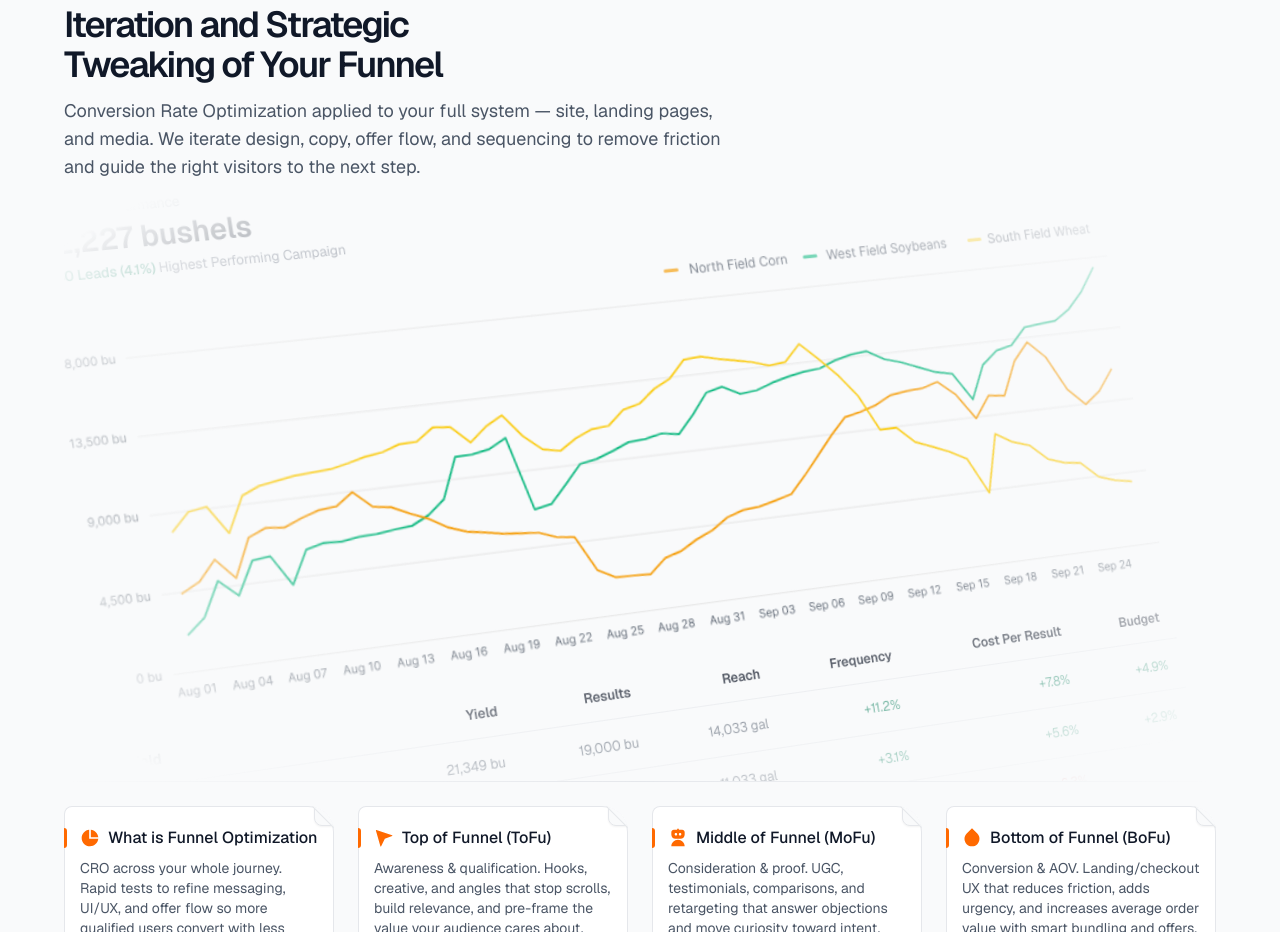
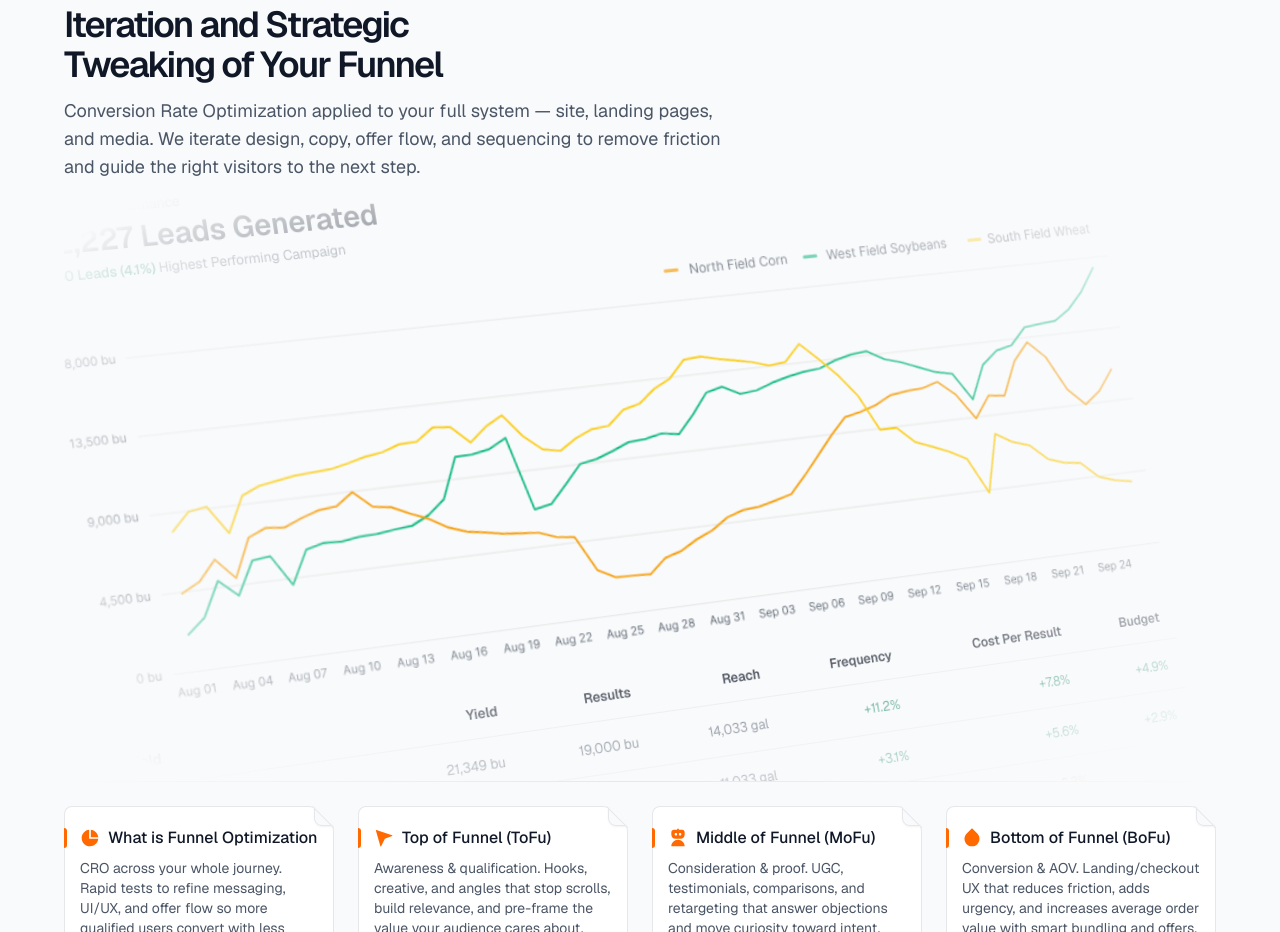
Before and after one commit to telluricaquarian/aclr77, a Next.js app: page / in a window 1280 px wide. Shown: the part 4540-5472 px from the top of the page. Built offline with nearby package versions, Linux system fonts and the light colour scheme.

Commit message:
Update AnalyticsIllustration (FieldPerformance): change table headers and metrics to reflect Meta Ads data

```diff
--- a/src/components/ui/AnalyticsIllustration.tsx
+++ b/src/components/ui/AnalyticsIllustration.tsx
@@ -51,7 +51,7 @@ export default function FieldPerformance() {
       <div className="-translate-y-10 -translate-z-10 rotate-x-10 rotate-y-20 -rotate-z-10 transform-3d">
         <h3 className="text-sm text-gray-500">Field Yield Performance</h3>
         <p className="mt-1 text-3xl font-semibold text-gray-900">
-          32,227 bushels
+          32,227 Leads Generated
         </p>
         <p className="mt-1 text-sm font-medium">
           <span className="text-emerald-700">+430 Leads (4.1%)</span>{" "}
```
